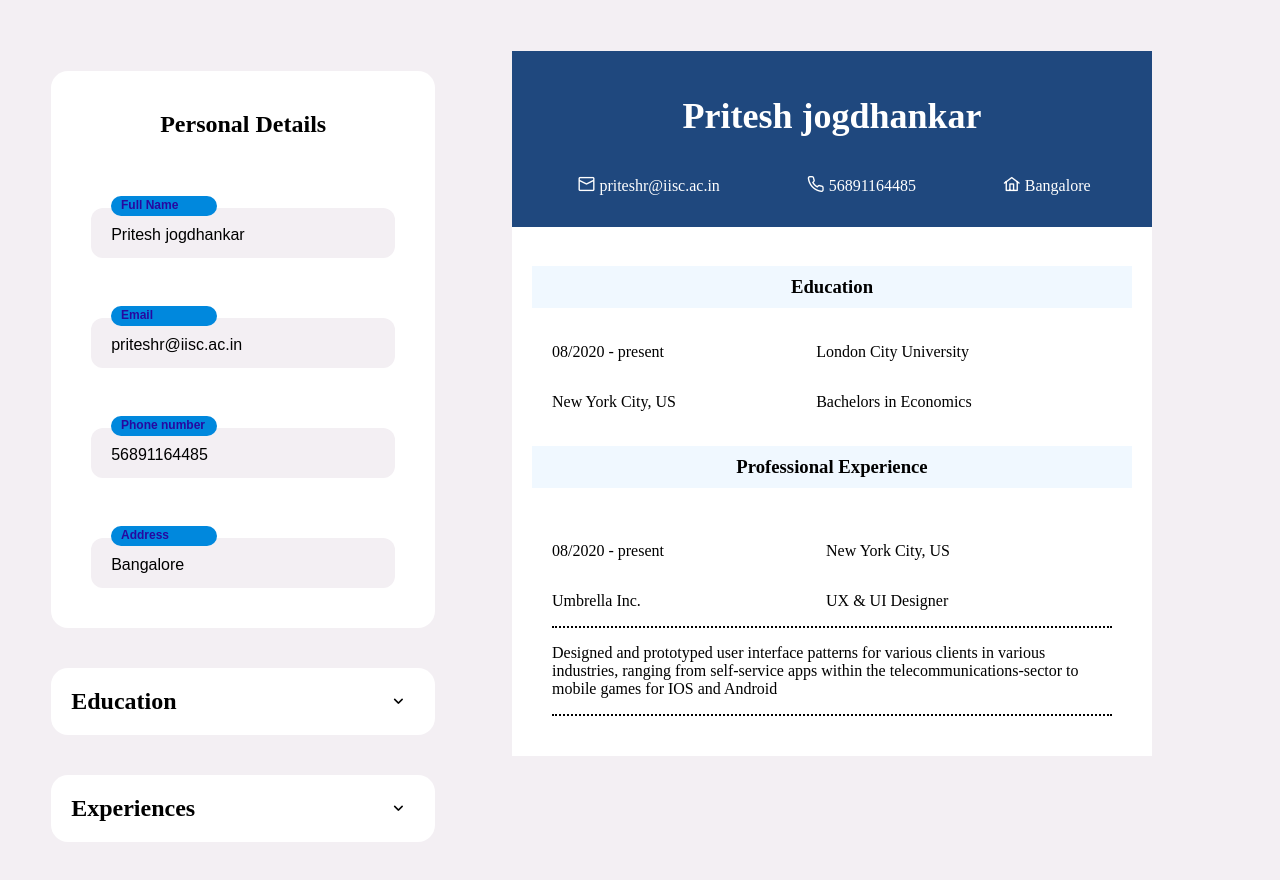
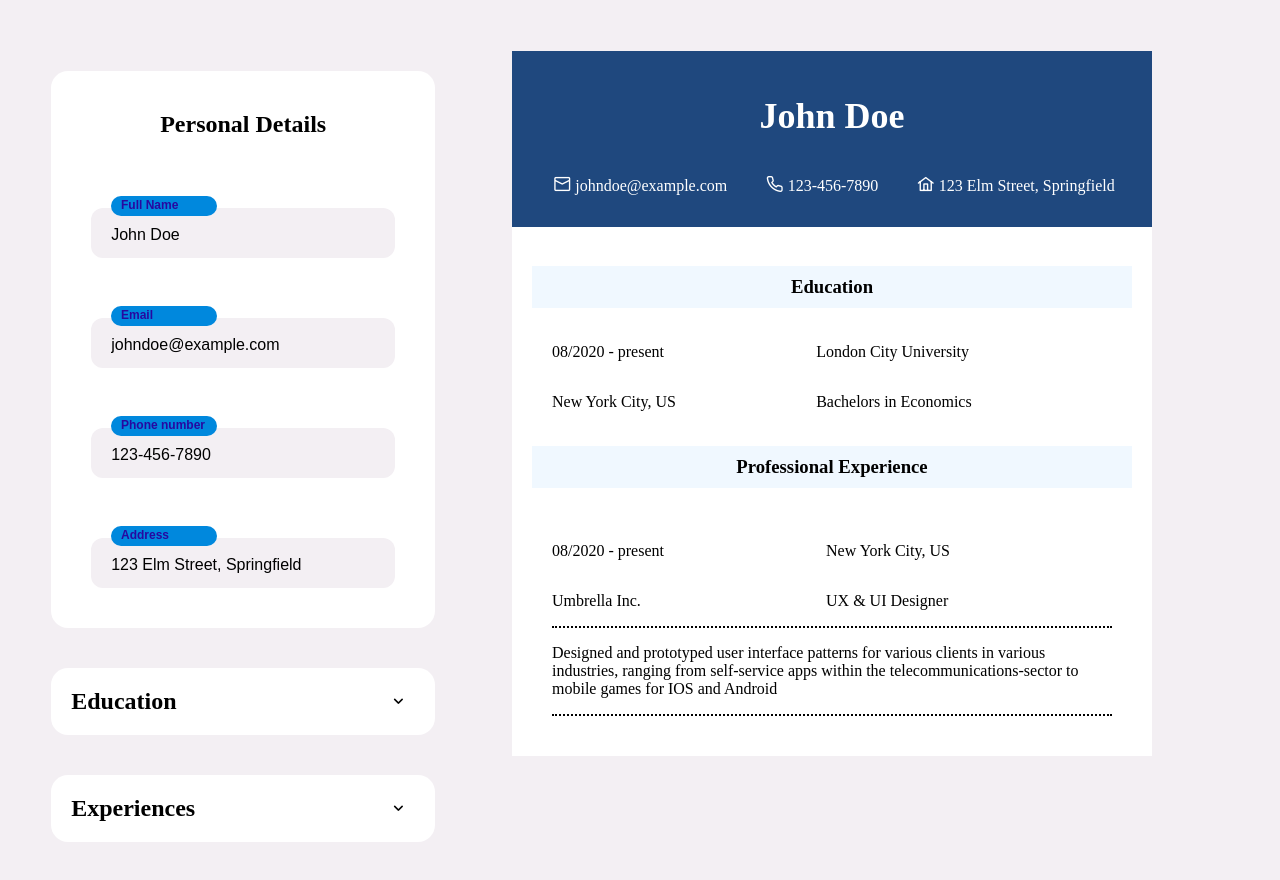
Before and after one commit to pritesh299/odin-14-CV_GENERATOR-deploy, a React (Vite) app: page / in a window 1280 px wide. Shown: the top 880 px of the page. Built offline with nearby package versions, Linux system fonts and the light colour scheme.

Commit message:
Update App.jsx

```diff
--- a/src/App.jsx
+++ b/src/App.jsx
@@ -8,7 +8,12 @@ import {useState} from "react"
 
 function App() {
 
-   const[personalInfo,setPersonalInfo]=useState({name:"Pritesh jogdhankar",email:"priteshr@iisc.ac.in",address:"Bangalore",phoneNumber:"56891164485"})
+  const [personalInfo, setPersonalInfo] = useState({
+    name: "John Doe",
+    email: "johndoe@example.com",
+    address: "123 Elm Street, Springfield",
+    phoneNumber: "123-456-7890"
+  });
    const [EducationList,setEducationList]=useState([
     {
       startDate: "08/2020",
```
